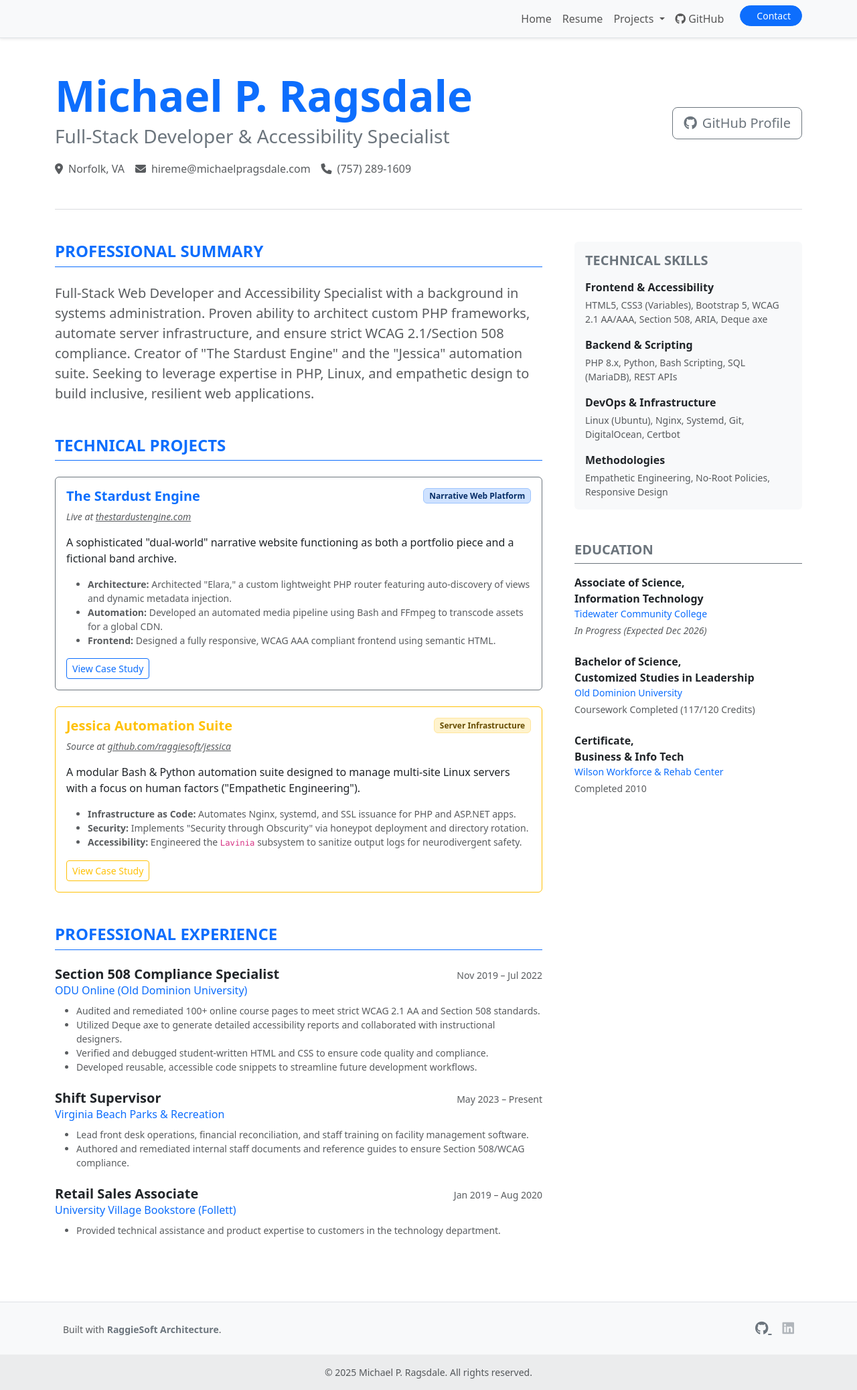
After one commit to raggiesoft/raggiesoft-portfolio, a PHP site: template pages/resume.php in a window 1280 px wide. The commit adds this page. Shown: the whole page at 67% size. Run offline with PHP 8.4, Linux system fonts and the light colour scheme; the template is opened without the code that fills it, so the values that code supplies are empty; some libraries are stand-ins or nearby versions.

Commit message:
Work on my portfolio continues

```diff
--- /dev/null
+++ b/pages/resume.php
@@ -0,0 +1,175 @@
+<div class="container py-5">
+
+    <!-- Header Section -->
+    <div class="row mb-5 align-items-center">
+        <div class="col-lg-8">
+            <h1 class="display-3 fw-bold text-primary mb-0">Michael P. Ragsdale</h1>
+            <p class="lead fs-3 text-secondary mb-3">Full-Stack Developer & Accessibility Specialist</p>
+            <div class="d-flex flex-wrap gap-3 text-muted">
+                <span><i class="fa-solid fa-location-dot me-2"></i>Norfolk, VA</span>
+                <span><i class="fa-solid fa-envelope me-2"></i><a href="mailto:hireme@michaelpragsdale.com" class="text-muted text-decoration-none">hireme@michaelpragsdale.com</a></span>
+                <span><i class="fa-solid fa-phone me-2"></i>(757) 289-1609</span>
+            </div>
+        </div>
+        <div class="col-lg-4 text-lg-end mt-4 mt-lg-0">
+            <a href="https://github.com/raggiesoft" target="_blank" class="btn btn-outline-secondary btn-lg">
+                <i class="fa-brands fa-github me-2"></i>GitHub Profile
+            </a>
+        </div>
+    </div>
+
+    <hr class="border-secondary opacity-25 mb-5">
+
+    <div class="row g-5">
+
+        <!-- Left Column: Experience & Projects -->
+        <div class="col-lg-8">
+
+            <!-- Summary -->
+            <section class="mb-5">
+                <h2 class="h4 fw-bold text-uppercase text-primary border-bottom border-primary pb-2 mb-4">
+                    Professional Summary
+                </h2>
+                <p class="fs-5 text-muted">
+                    Full-Stack Web Developer and Accessibility Specialist with a background in systems administration. Proven ability to architect custom PHP frameworks, automate server infrastructure, and ensure strict WCAG 2.1/Section 508 compliance. Creator of "The Stardust Engine" and the "Jessica" automation suite. Seeking to leverage expertise in PHP, Linux, and empathetic design to build inclusive, resilient web applications.
+                </p>
+            </section>
+
+            <!-- Technical Projects -->
+            <section class="mb-5">
+                <h2 class="h4 fw-bold text-uppercase text-primary border-bottom border-primary pb-2 mb-4">
+                    Technical Projects
+                </h2>
+
+                <div class="card mb-4 border-secondary bg-transparent">
+                    <div class="card-body">
+                        <div class="d-flex justify-content-between align-items-start mb-2">
+                            <h3 class="h5 fw-bold text-primary mb-0">The Stardust Engine</h3>
+                            <span class="badge bg-primary-subtle text-primary-emphasis border border-primary-subtle">Narrative Web Platform</span>
+                        </div>
+                        <p class="small text-muted mb-3"><em>Live at <a href="[https://thestardustengine.com](https://thestardustengine.com)" target="_blank" class="text-reset">thestardustengine.com</a></em></p>
+                        <p>A sophisticated "dual-world" narrative website functioning as both a portfolio piece and a fictional band archive.</p>
+                        <ul class="small text-muted mb-3">
+                            <li><strong>Architecture:</strong> Architected "Elara," a custom lightweight PHP router featuring auto-discovery of views and dynamic metadata injection.</li>
+                            <li><strong>Automation:</strong> Developed an automated media pipeline using Bash and FFmpeg to transcode assets for a global CDN.</li>
+                            <li><strong>Frontend:</strong> Designed a fully responsive, WCAG AAA compliant frontend using semantic HTML.</li>
+                        </ul>
+                        <a href="/projects/stardust-engine" class="btn btn-sm btn-outline-primary">View Case Study</a>
+                    </div>
+                </div>
+
+                <div class="card mb-4 border-warning bg-transparent">
+                    <div class="card-body">
+                        <div class="d-flex justify-content-between align-items-start mb-2">
+                            <h3 class="h5 fw-bold text-warning mb-0">Jessica Automation Suite</h3>
+                            <span class="badge bg-warning-subtle text-warning-emphasis border border-warning-subtle">Server Infrastructure</span>
+                        </div>
+                        <p class="small text-muted mb-3"><em>Source at <a href="https://github.com/raggiesoft/jessica" target="_blank" class="text-reset">github.com/raggiesoft/jessica</a></em></p>
+                        <p>A modular Bash & Python automation suite designed to manage multi-site Linux servers with a focus on human factors ("Empathetic Engineering").</p>
+                        <ul class="small text-muted mb-3">
+                            <li><strong>Infrastructure as Code:</strong> Automates Nginx, systemd, and SSL issuance for PHP and ASP.NET apps.</li>
+                            <li><strong>Security:</strong> Implements "Security through Obscurity" via honeypot deployment and directory rotation.</li>
+                            <li><strong>Accessibility:</strong> Engineered the <code>Lavinia</code> subsystem to sanitize output logs for neurodivergent safety.</li>
+                        </ul>
+                        <a href="/projects/jessica" class="btn btn-sm btn-outline-warning">View Case Study</a>
+                    </div>
+                </div>
+            </section>
+
+            <!-- Experience -->
+            <section class="mb-5">
+                <h2 class="h4 fw-bold text-uppercase text-primary border-bottom border-primary pb-2 mb-4">
+                    Professional Experience
+                </h2>
+
+                <div class="mb-4">
+                    <div class="d-flex justify-content-between align-items-baseline">
+                        <h3 class="h5 fw-bold mb-0">Section 508 Compliance Specialist</h3>
+                        <small class="text-muted">Nov 2019 – Jul 2022</small>
+                    </div>
+                    <p class="text-primary mb-2">ODU Online (Old Dominion University)</p>
+                    <ul class="small text-muted">
+                        <li>Audited and remediated 100+ online course pages to meet strict WCAG 2.1 AA and Section 508 standards.</li>
+                        <li>Utilized Deque axe to generate detailed accessibility reports and collaborated with instructional designers.</li>
+                        <li>Verified and debugged student-written HTML and CSS to ensure code quality and compliance.</li>
+                        <li>Developed reusable, accessible code snippets to streamline future development workflows.</li>
+                    </ul>
+                </div>
+
+                <div class="mb-4">
+                    <div class="d-flex justify-content-between align-items-baseline">
+                        <h3 class="h5 fw-bold mb-0">Shift Supervisor</h3>
+                        <small class="text-muted">May 2023 – Present</small>
+                    </div>
+                    <p class="text-primary mb-2">Virginia Beach Parks & Recreation</p>
+                    <ul class="small text-muted">
+                        <li>Lead front desk operations, financial reconciliation, and staff training on facility management software.</li>
+                        <li>Authored and remediated internal staff documents and reference guides to ensure Section 508/WCAG compliance.</li>
+                    </ul>
+                </div>
+
+                 <div class="mb-4">
+                    <div class="d-flex justify-content-between align-items-baseline">
+                        <h3 class="h5 fw-bold mb-0">Retail Sales Associate</h3>
+                        <small class="text-muted">Jan 2019 – Aug 2020</small>
+                    </div>
+                    <p class="text-primary mb-2">University Village Bookstore (Follett)</p>
+                    <ul class="small text-muted">
+                        <li>Provided technical assistance and product expertise to customers in the technology department.</li>
+                    </ul>
+                </div>
+            </section>
+
+        </div>
+
+        <!-- Right Column: Skills & Education -->
+        <div class="col-lg-4">
+
+            <!-- Skills -->
+            <div class="card bg-body-tertiary border-0 mb-5">
+                <div class="card-body">
+                    <h3 class="h5 fw-bold text-secondary text-uppercase mb-3">Technical Skills</h3>
+
+                    <div class="mb-3">
+                        <strong class="d-block text-dark mb-1">Frontend & Accessibility</strong>
+                        <p class="small text-muted mb-0">HTML5, CSS3 (Variables), Bootstrap 5, WCAG 2.1 AA/AAA, Section 508, ARIA, Deque axe</p>
+                    </div>
+                    <div class="mb-3">
+                        <strong class="d-block text-dark mb-1">Backend & Scripting</strong>
+                        <p class="small text-muted mb-0">PHP 8.x, Python, Bash Scripting, SQL (MariaDB), REST APIs</p>
+                    </div>
+                    <div class="mb-3">
+                        <strong class="d-block text-dark mb-1">DevOps & Infrastructure</strong>
+                        <p class="small text-muted mb-0">Linux (Ubuntu), Nginx, Systemd, Git, DigitalOcean, Certbot</p>
+                    </div>
+                     <div class="mb-0">
+                        <strong class="d-block text-dark mb-1">Methodologies</strong>
+                        <p class="small text-muted mb-0">Empathetic Engineering, No-Root Policies, Responsive Design</p>
+                    </div>
+                </div>
+            </div>
+
+            <!-- Education -->
+            <h3 class="h5 fw-bold text-secondary text-uppercase border-bottom border-secondary pb-2 mb-3">Education</h3>
+
+            <div class="mb-4">
+                <p class="fw-bold mb-0">Associate of Science,<br>Information Technology</p>
+                <p class="small text-primary mb-1">Tidewater Community College</p>
+                <p class="small text-muted fst-italic">In Progress (Expected Dec 2026)</p>
+            </div>
+
+            <div class="mb-4">
+                <p class="fw-bold mb-0">Bachelor of Science,<br>Customized Studies in Leadership</p>
+                <p class="small text-primary mb-1">Old Dominion University</p>
+                <p class="small text-muted">Coursework Completed (117/120 Credits)</p>
+            </div>
+
+            <div class="mb-4">
+                <p class="fw-bold mb-0">Certificate,<br>Business & Info Tech</p>
+                <p class="small text-primary mb-1">Wilson Workforce & Rehab Center</p>
+                <p class="small text-muted">Completed 2010</p>
+            </div>
+
+        </div>
+    </div>
+</div>
```
Also changed, not shown: pages/projects/stardust-engine.php (added, +113 -0 lines), public/índex.php (+47 -1 lines).
